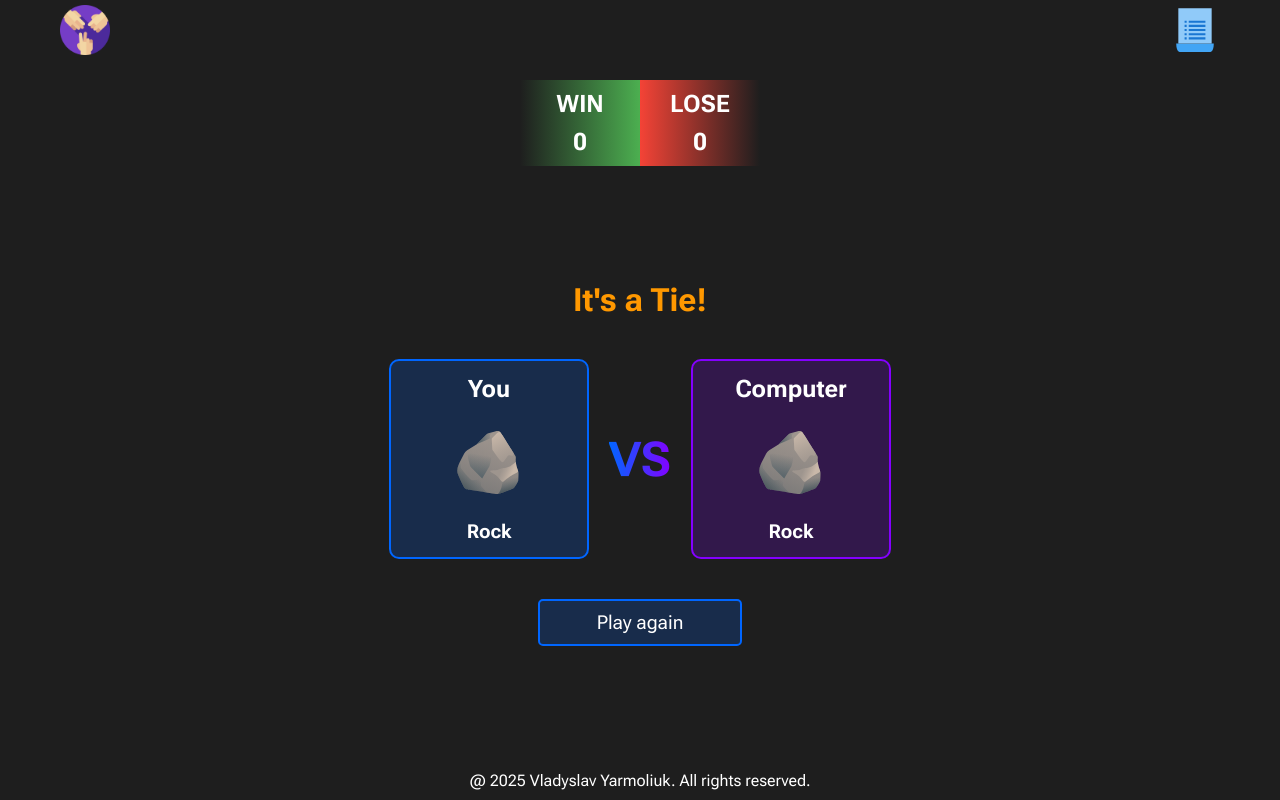
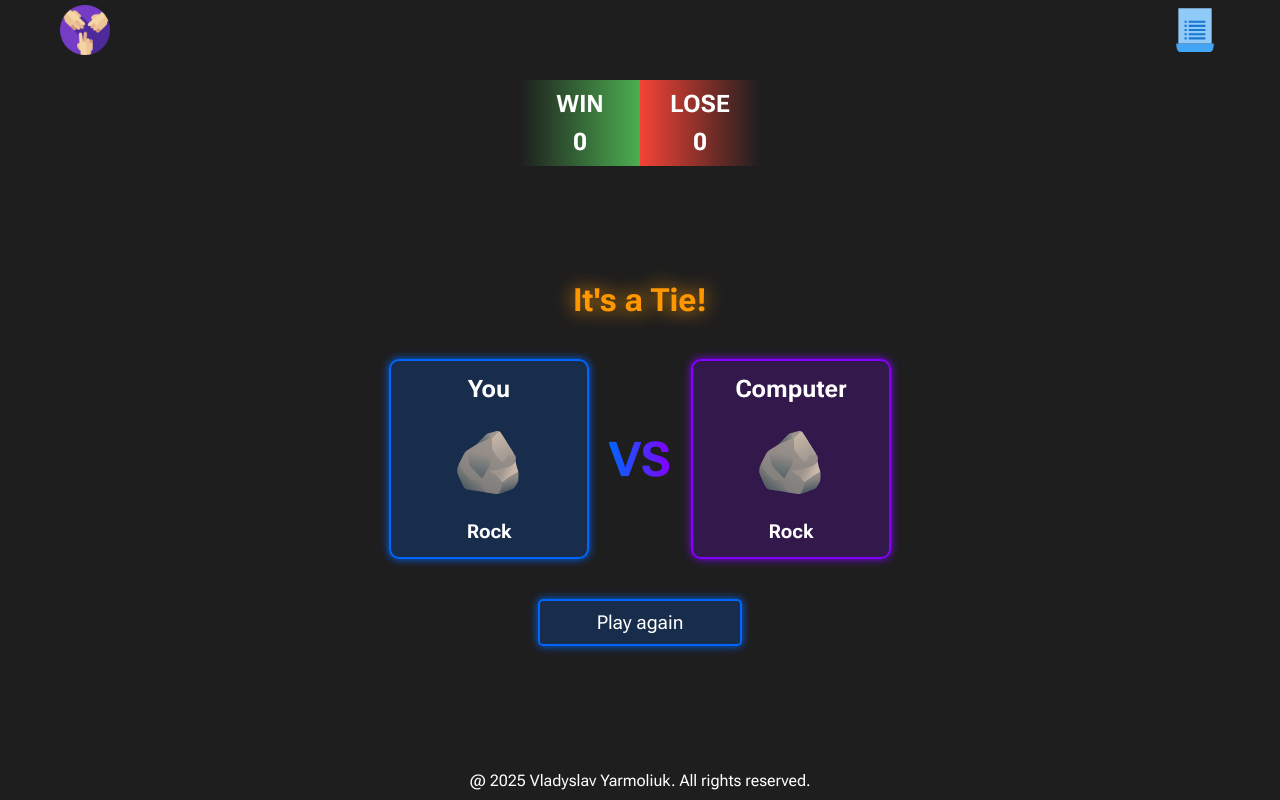
Before and after one commit to regmysss/rock-paper-scissors, a React (Vite) app: page / in a window 1280 px wide. Both pictures are taken after a click on the button "Rock". Built offline with nearby package versions, Linux system fonts and the light colour scheme.

Commit message:
Add text shadows to result titles and choice display header for improved visibility

```diff
--- a/src/components/DisplayResult/displayResult.css
+++ b/src/components/DisplayResult/displayResult.css
@@ -1,10 +1,3 @@
-/* .choice-display {
-    display: flex;
-    align-items: center;
-    width: 100%;
-    height: 100%;
-} */
-
 .display-result-wrapper {
     margin: 0 auto;
     max-width: 1200px;
@@ -40,18 +33,22 @@
 
 .result-title.win {
     color: #4caf50;
+    text-shadow: 0 0px 20px #4caf50;
 }
 
 .result-title.lose {
     color: #f44336;
+    text-shadow: 0 0px 20px #f44336;
 }
 
 .result-title.tie {
     color: #ff9800;
+    text-shadow: 0 0px 20px #ff9800;
 }
 
 .result-title.wait {
     color: #bdbdbd;
+    text-shadow: 0 0px 20px #bdbdbd;
 }
 
 .result-detail {
@@ -79,6 +76,7 @@
     cursor: pointer;
     font-size: 1.2rem;
     transition: background-color 0.3s ease;
+    box-shadow: 0 0px 8px #0066ff;
 }
 
 .play-again-btn:hover {
--- a/src/components/UI/ChoiceItem/choiceItem.css
+++ b/src/components/UI/ChoiceItem/choiceItem.css
@@ -13,6 +13,7 @@
     transition: background-color 0.3s ease;
     cursor: pointer;
     box-sizing: border-box;
+    box-shadow: 0 0px 8px #0066ff;
 }
 
 .choice-item-btn:hover {
@@ -46,11 +47,13 @@
 .choice-item.player {
     border: 2px solid #0066ff;
     background-color: rgba(0, 102, 255, 0.2);
+    box-shadow: 0 0px 8px #0066ff;
 }
 
 .choice-item.computer {
     border: 2px solid #8400ff;
     background-color: rgba(132, 0, 255, 0.2);
+    box-shadow: 0 0px 8px #8400ff;
 }
 
 .choice-item img {
--- a/src/components/choiceDisplay/choiceDisplay.css
+++ b/src/components/choiceDisplay/choiceDisplay.css
@@ -16,6 +16,7 @@
     margin: 0;
     font-size: 2rem;
     color: #0066ff;
+    text-shadow: 0 0px 20px #0066ff;
 }
 
 .choice-list {
```
